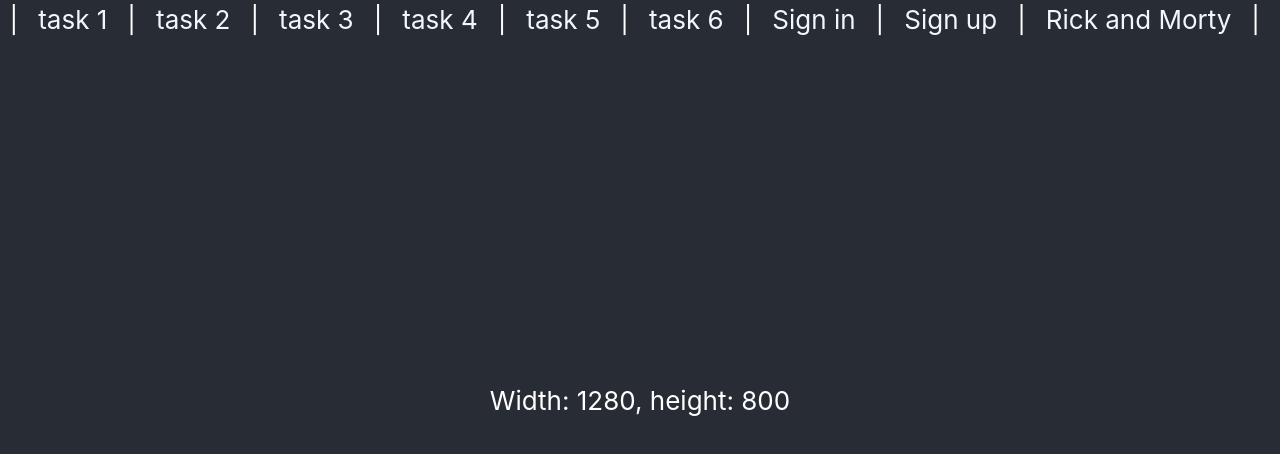
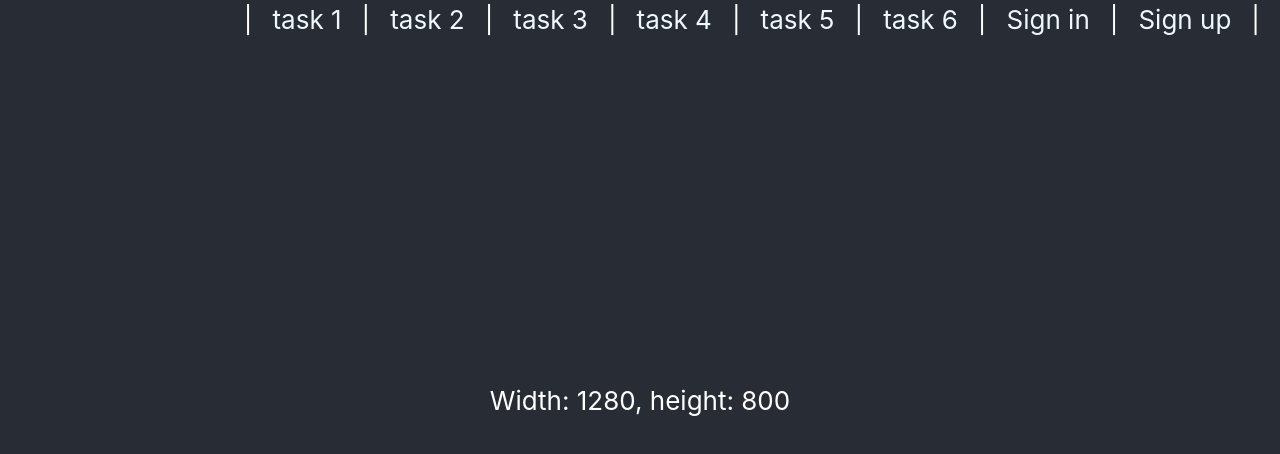
Before and after one commit to TrekusovMax/mfd-course, a React (Create React App) app in the folder Модуль 3. React/: page /task4 in a window 1280 px wide. Shown: the top 454 px of the page. Built offline with nearby package versions, Linux system fonts and the light colour scheme.

Commit message:
comment route task

```diff
--- a/Модуль 3. React/src/hooks/useWindowEvent.js
+++ b/Модуль 3. React/src/hooks/useWindowEvent.js
@@ -6,5 +6,5 @@ export function useWindowEvent(type, listener, options) {
       window.addEventListener(type, listener, options)
       return () => window.removeEventListener(type, listener, options)
     }
-  }, [type, listener])
+  }, [type, listener, options])
 }
--- a/Модуль 3. React/src/react-tasks/react-task.jsx
+++ b/Модуль 3. React/src/react-tasks/react-task.jsx
@@ -1,7 +1,7 @@
 import React from 'react'
 import { Link, Route, Routes } from 'react-router-dom'
 import '../components/Components.css'
-import ReactRouterTask from './react-router-task'
+//import ReactRouterTask from './react-router-task'
 import Task1 from './task1'
 import Task2 from './task2'
 import Task3 from './task3'
@@ -45,9 +45,9 @@ const ReactTasks = () => {
             <li>
               <Link to="/register">Sign up</Link>
             </li>
-            <li>
+            {/*  <li>
               <Link to="/rick-morty">Rick and Morty</Link>
-            </li>
+            </li> */}
           </ul>
         </nav>
       </header>
```
